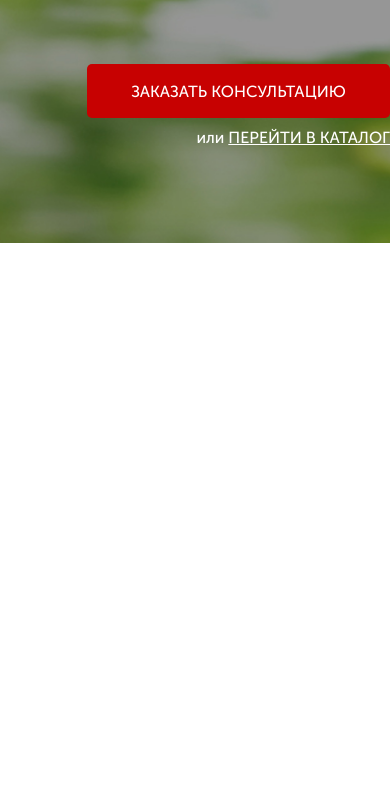
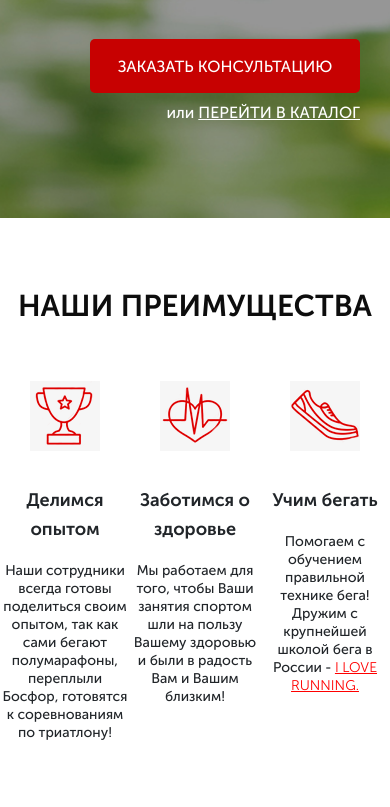
Before and after one commit to Asadbek-04/smart_run, a website: page src/index.html in a window 390 px wide. Shown: the part 567-1374 px from the top of the page. Before the commit the page ends 844 px from the top, so only its background shows below. Drawn offline with Linux system fonts and the light colour scheme.

Commit message:
add _media.scss for first and second blocks

```diff
--- a/src/index.html
+++ b/src/index.html
@@ -54,5 +54,26 @@
 
         </div>
     </div>
+
+    <div class="advantages">
+        <div class="container">
+            <h1 class="advantages__header">НАШИ ПРЕИМУЩЕСТВА</h1>
+            <div class="advantages__wrapper">
+                <div class="advantages__items">
+                    <img src="icons/cup.png" alt="cup" class="advantages__logo">
+                    <div class="advantages__descr"><span>Делимся опытом</span><br><br>Наши сотрудники всегда готовы поделиться своим опытом, так как сами бегают полумарафоны, переплыли Босфор, готовятся к соревнованиям по триатлону!</div>
+                </div>
+                <div class="advantages__items">
+                    <img src="icons/heart.png" alt="heart" class="advantages__logo">
+                    <div class="advantages__descr"><span>Заботимся о здоровье</span><br><br>Мы работаем для того, чтобы Ваши занятия спортом шли на пользу Вашему здоровью и были в радость Вам и Вашим близким!</div>
+                </div>
+                <div class="advantages__items">
+                    <img src="icons/shoe.png" alt="shoe" class="advantages__logo">
+                    <div class="advantages__descr"><span>Учим бегать</span><br><br>Помогаем с обучением правильной технике бега! Дружим с крупнейшей школой бега в России - <a href="#">I LOVE RUNNING.</a></div>
+                </div>
+            </div>
+
+        </div>
+    </div>
 </body>
 </html>
--- a/src/sass/blocks/_advantages.scss
+++ b/src/sass/blocks/_advantages.scss
@@ -0,0 +1,42 @@
+.advantages {
+    min-height: 473px;
+    padding: 73px 0 65px 0;
+    &__header {
+        font-weight: 700;
+        font-size: 30px;
+        line-height: 30px;
+        text-align: center;
+        color: #0D0D0D;
+    }
+    &__wrapper {
+        display: flex;
+        justify-content: space-between;
+        margin-top: 60px;
+    }
+    &__items {
+        width: 270px;
+    }
+    &__logo {
+        display: block;
+        margin: 0 auto;
+    }
+    &__descr {
+        text-align: center;
+        margin-top: 35px;
+        font-weight: normal;
+        font-size: 14px;
+        line-height: 18px;
+        span {
+            font-weight: 700;
+            font-size: 18px;
+            line-height: 29px;
+        }
+        a {
+            font-weight: 300;
+            font-size: 14px;
+            line-height: 18px;
+            text-decoration-line: underline;
+            color: #FF0000;
+        }
+    }
+}
--- /dev/null
+++ b/src/sass/blocks/_media.scss
@@ -0,0 +1,40 @@
+@media (max-width: 768px) {
+    .header {
+        justify-content: space-around;
+    }
+    .promo {
+        &__wrapper {
+            margin-right: 30px;
+        }
+    }
+
+    .button {
+        &_main {
+            width: 270px;
+        }
+    }
+}
+
+@media (max-width: 576px) {
+    .header {
+        &__logo {
+            width: 180px;
+        }
+        &__official {
+            font-size: 10px;
+            span {
+                font-size: 16px;
+            }
+        }
+    }
+
+    .advantages {
+        &__wrapper {
+            justify-content: space-around;
+        }
+        &__items {
+            width: 170px;
+        }
+    }
+
+}
--- a/src/sass/blocks/_promo.scss
+++ b/src/sass/blocks/_promo.scss
@@ -1,7 +1,7 @@
 .promo {
     min-height: 650px;
     padding: 21px 0 93px 0;
-    background: url(../../img/bg.jpg) center (center/cover) no-repeat;
+    background: url(../img/bg.jpg) center (center/cover) no-repeat;
     &__wrapper {
         margin-top: 90px;
         display: flex;
--- a/src/sass/style.scss
+++ b/src/sass/style.scss
@@ -11,3 +11,4 @@
 @import 'blocks/buttons';
 @import 'blocks/advantages';
 @import 'blocks/titles';
+@import 'blocks/media';
```
Also changed, not shown: src/css/style.min.css, src/sass/blocks/_header.scss (line endings or trailing spaces).
